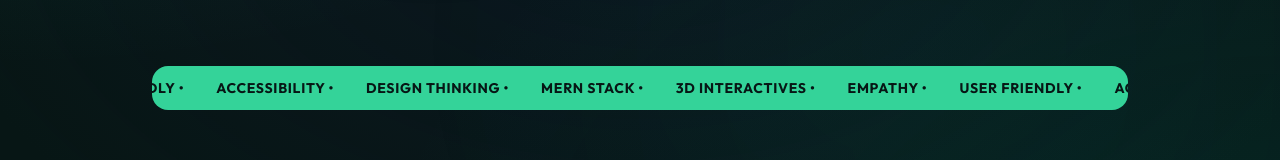
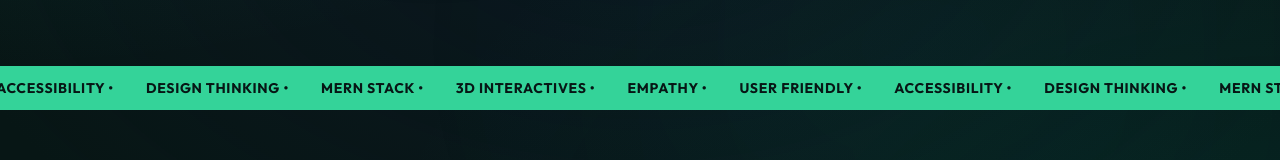
Before and after one commit to LoriyaParth/Personal-Portfolio, a React (Vite) app in the folder client/: page / in a window 1280 px wide. Shown: the part 498-658 px from the top of the page. Built offline with nearby package versions, Linux system fonts and the light colour scheme; no server answers; a web font is replaced by a local one.

Commit message:
style: stretch marquee banner edge-to-edge cleanly

```diff
--- a/client/src/pages/About.jsx
+++ b/client/src/pages/About.jsx
@@ -26,7 +26,7 @@
       </div>
 
       {/* Marquee Banner */}
-      <div className="w-full bg-emerald-400 text-darkbg py-3 overflow-hidden select-none mb-20 font-bold uppercase tracking-wider text-sm whitespace-nowrap rounded-2xl">
+      <div className="w-[100vw] relative left-1/2 -translate-x-1/2 bg-emerald-400 text-darkbg py-3 overflow-hidden select-none mb-20 font-bold uppercase tracking-wider text-sm whitespace-nowrap">
         <div className="flex w-[200%] animate-marquee whitespace-nowrap">
           {Array(4).fill([
             "EMPATHY •", "USER FRIENDLY •", "ACCESSIBILITY •", "DESIGN THINKING •", "MERN STACK •", "3D INTERACTIVES •"
```
